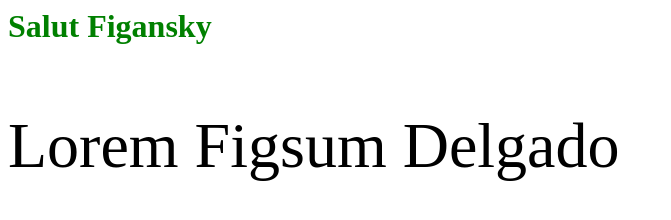
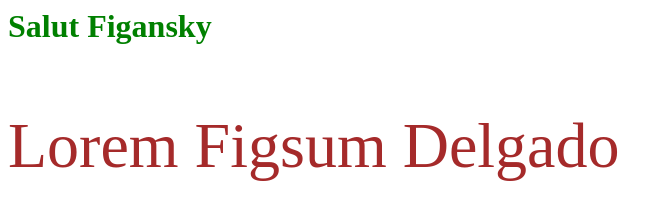
Before and after one commit to figansky-test/Test-page-01, a plain HTML site: page index.html in a window 1280 px wide. Shown: the whole page, without its empty margins (0-671 px from the left). Drawn offline with Linux system fonts and the light colour scheme.

Commit message:
Update style.css

```diff
--- a/style.css
+++ b/style.css
@@ -1,5 +1,5 @@
 h1 { color: green; }
 p {
   font-size: 64px;
-  color: lime green;
+  color: brown;
 }
```
